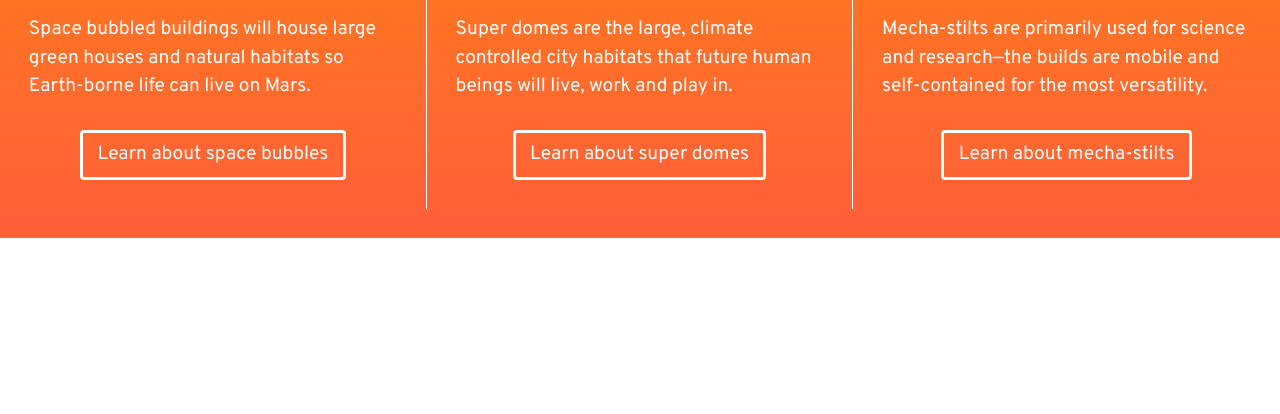
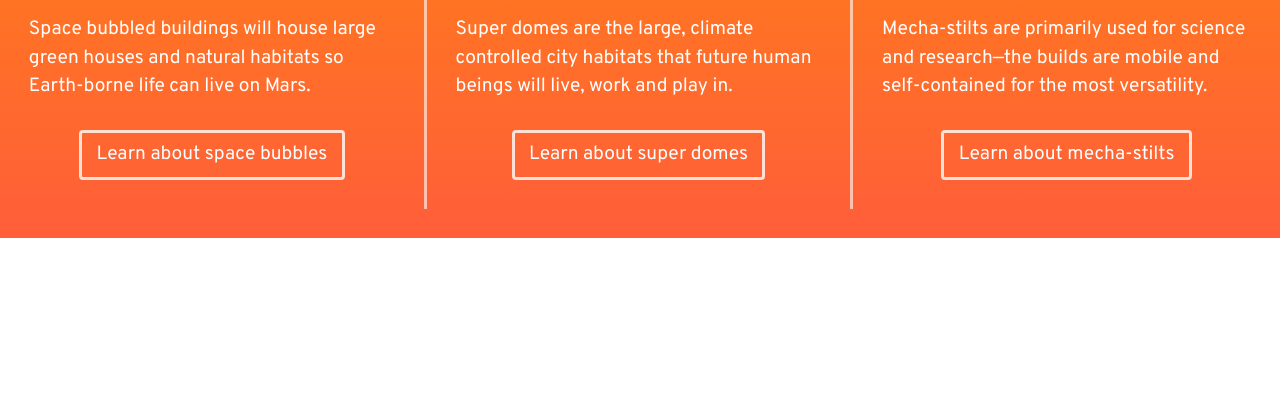
Before and after one commit to zhaojanelle/svg-icon-sets, a plain HTML site: page index.html in a window 1280 px wide. Shown: the part 386-800 px from the top of the page. Drawn offline with Linux system fonts and the light colour scheme.

Commit message:
Add transparency to borders

```diff
--- a/css/main.css
+++ b/css/main.css
@@ -11,7 +11,7 @@ svg {
 }
 
 .btn-ghost {
-  border-color: #fff;
+  border-color: rgba(255, 255, 255, .8);
   color: #fff;
 }
 
@@ -22,7 +22,7 @@ svg {
 }
 
 .bubbles, .domes {
-  border-bottom: 1px solid #fff;
+  border-bottom: 3px solid rgba(255, 255, 255, .6);
 }
 
 .bubbles, .domes, .stilts {
@@ -34,7 +34,7 @@ svg {
 
   .bubbles, .domes {
     border-bottom: 0;
-    border-right: 1px solid #fff;
+    border-right: 3px solid rgba(255, 255, 255, .6);
   }
 
   .bubbles, .domes, .stilts {
```
